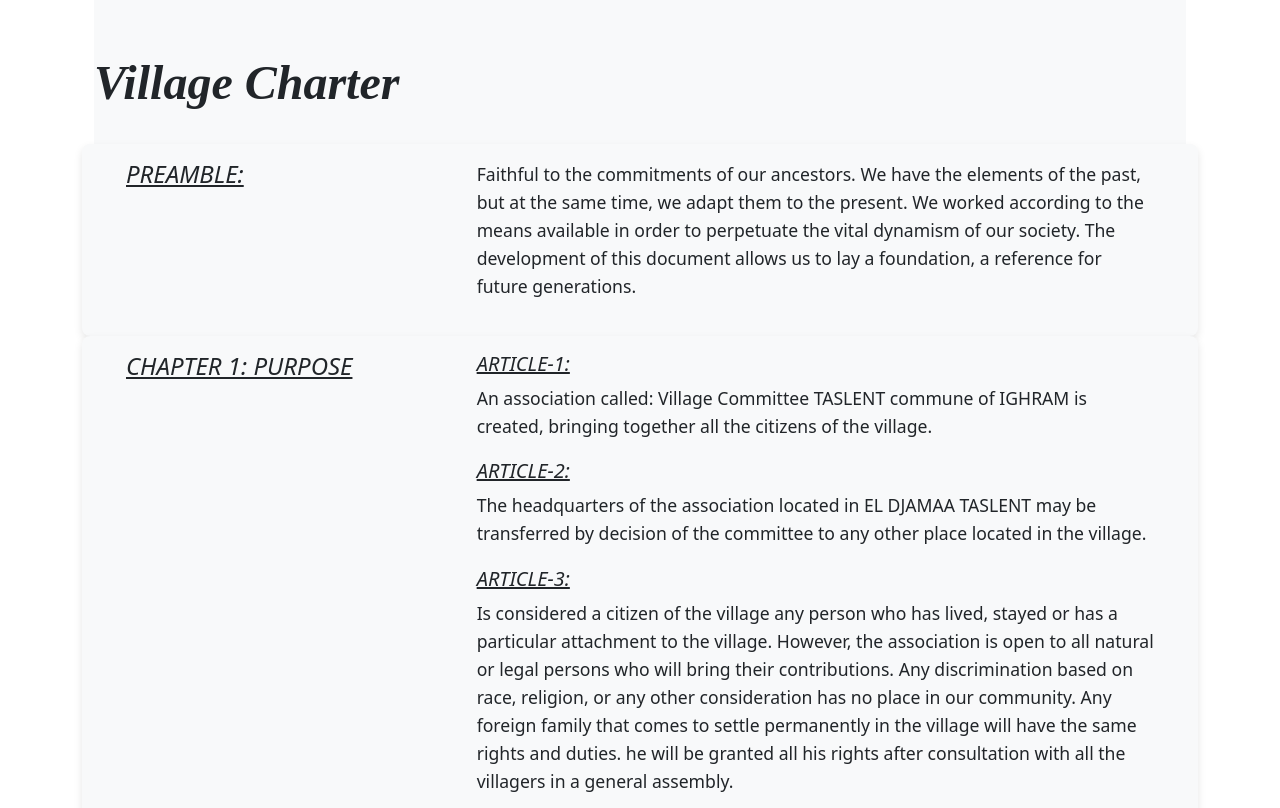
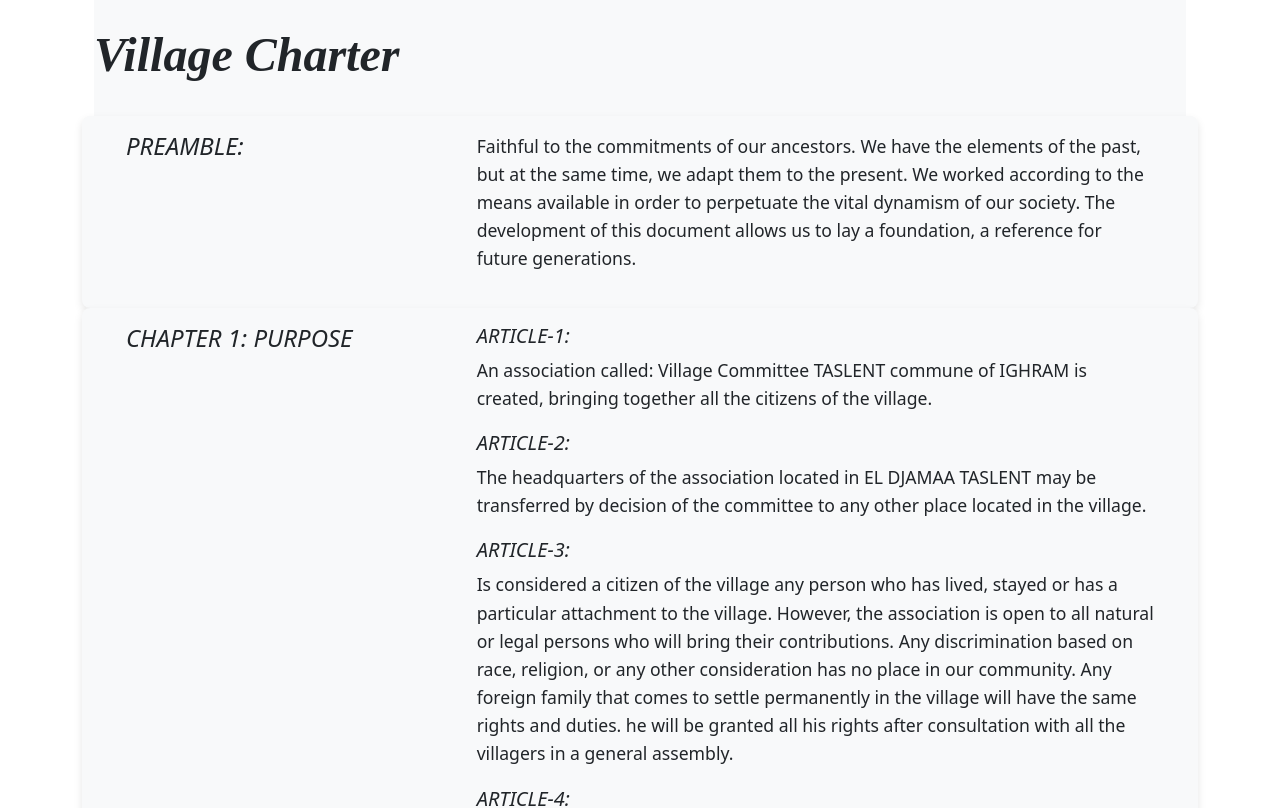
Before and after one commit to youba1993/Taslent_frontend, a React (Create React App) app: page /about in a window 1280 px wide. Shown: the part 1120-1928 px from the top of the page. Built offline with nearby package versions, Linux system fonts and the light colour scheme.

Commit message:
Projects and gallery

```diff
--- a/src/index.css
+++ b/src/index.css
@@ -15,9 +15,8 @@ h1 {
 
 }
 
-
 #history p {
-  text-indent: 50px;
+  text-indent: 10px;
 }
 /* Home Css */
 .background-image {
@@ -96,7 +95,6 @@ h1 {
 h4,
 h5 {
   font-style: italic;
-  text-decoration-line: underline;
 }
 
 /* ProjectCom Css */
```
